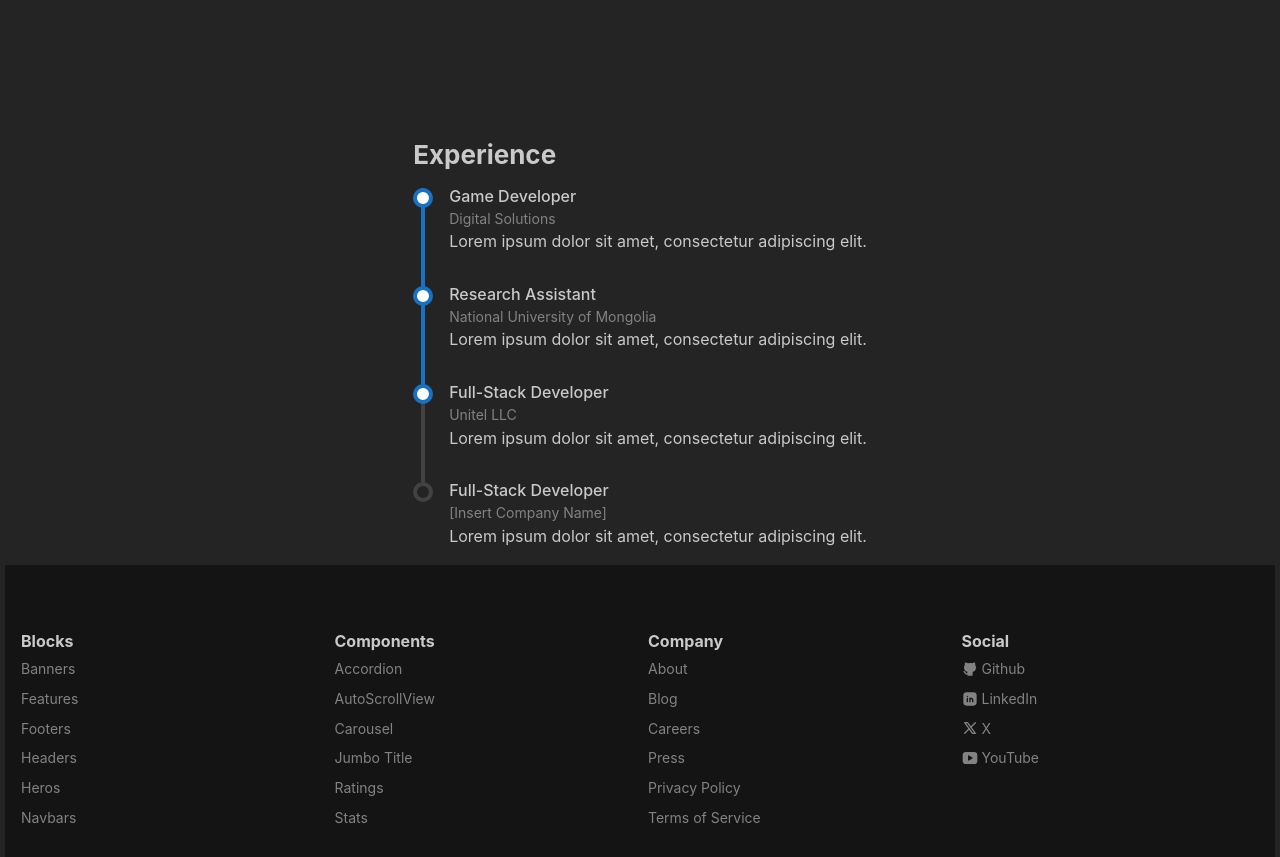
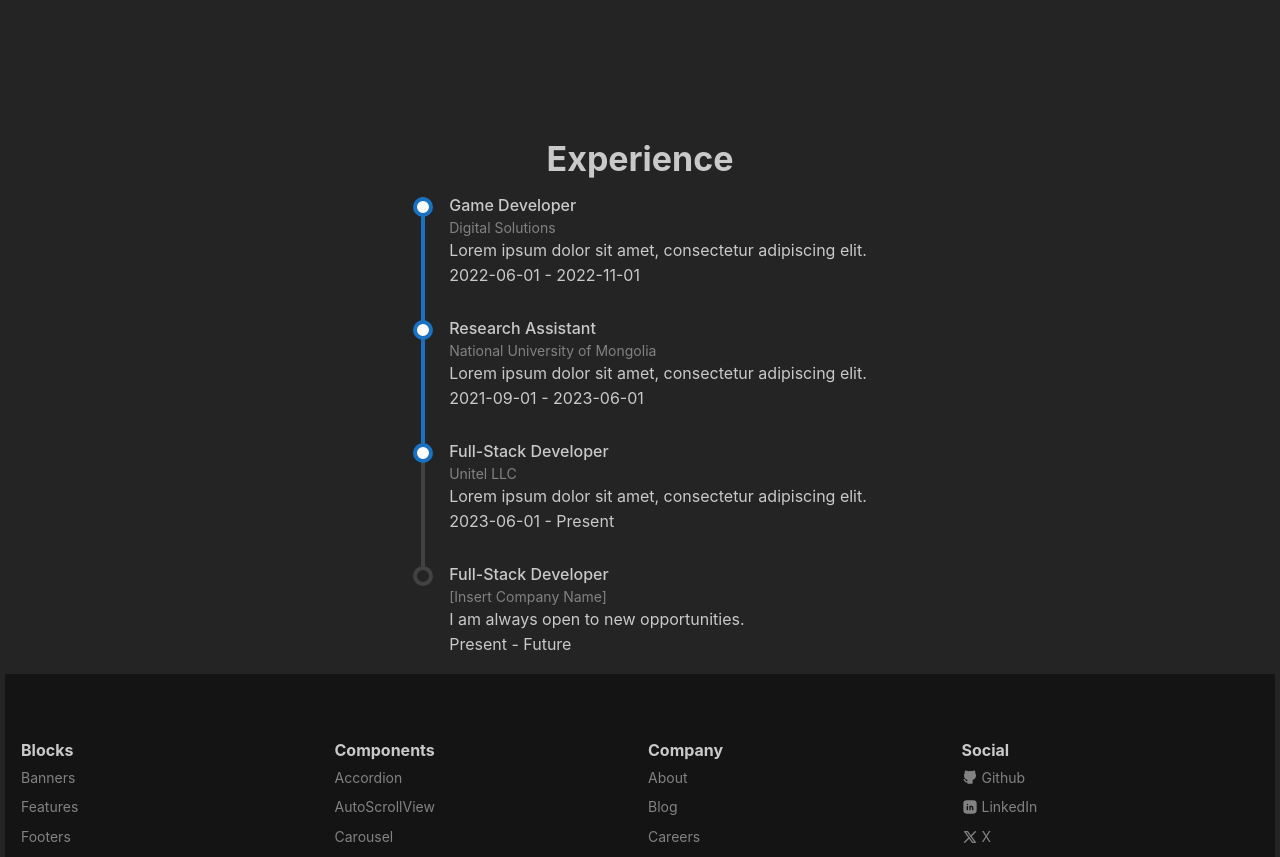
Before and after one commit to khosbilegt/portfolio-web, a React (Vite) app: page / in a window 1280 px wide. Shown: the part 680-1537 px from the top of the page. Built offline with nearby package versions, Linux system fonts and the light colour scheme.

Commit message:
abstracted home card

```diff
--- a/src/components/Footer.tsx
+++ b/src/components/Footer.tsx
@@ -34,14 +34,14 @@ type LinkGroupItem = {
 const LinkGroup = ({ title, links }: LinkGroupItem) => (
   <Box>
     <Text fw="bold">{title}</Text>
-    {links.map((link) => (
+    {links.map((link, index) => (
       <Anchor
         c="dimmed"
         className={classes.link}
         display="block"
         fz="sm"
         href={link.href}
-        key={link.href}
+        key={index}
         py={4}
         underline="never"
       >
--- a/src/features/home/components/Experience.tsx
+++ b/src/features/home/components/Experience.tsx
@@ -1,4 +1,4 @@
-import { Stack, Timeline, Title, Text } from "@mantine/core";
+import { Timeline, Text } from "@mantine/core";
 
 const experiences = [
   {
@@ -27,14 +27,12 @@ const experiences = [
     company: "[Insert Company Name]",
     start_date: "Present",
     end_date: "Future",
-    description: "Lorem ipsum dolor sit amet, consectetur adipiscing elit.",
+    description: "I am always open to new opportunities.",
   },
 ];
 
 function Experience() {
   return (
-    <Stack>
-      <Title order={2}>Experience</Title>
     <Timeline active={experiences?.length - 2}>
       {experiences.map((experience) => (
         <Timeline.Item key={experience.company} title={experience.title}>
@@ -42,10 +40,12 @@ function Experience() {
             {experience.company}
           </Text>
           <Text>{experience.description}</Text>
+          <Text>
+            {experience.start_date} - {experience.end_date}
+          </Text>
         </Timeline.Item>
       ))}
     </Timeline>
-    </Stack>
   );
 }
 
--- /dev/null
+++ b/src/features/home/components/HomeCard.tsx
@@ -0,0 +1,26 @@
+import { Stack, Title } from "@mantine/core";
+import { motion } from "motion/react";
+
+function HomeCard({
+  title,
+  children,
+}: {
+  title: string;
+  children: React.ReactNode;
+}) {
+  return (
+    <motion.div
+      initial={{ opacity: 0.0, y: 40 }}
+      whileInView={{ opacity: 1, y: 0 }}
+      transition={{ duration: 0.8, delay: 0.2, ease: "easeInOut" }}
+      viewport={{ once: true }}
+    >
+      <Stack gap={"md"} align="center">
+        <Title>{title}</Title>
+        {children}
+      </Stack>
+    </motion.div>
+  );
+}
+
+export default HomeCard;
--- a/src/features/home/pages/Home.tsx
+++ b/src/features/home/pages/Home.tsx
@@ -1,14 +1,13 @@
-import { Flex, Stack } from "@mantine/core";
+import { Stack } from "@mantine/core";
 import { Hero } from "../components/Hero";
 import Experience from "../components/Experience";
+import HomeCard from "../components/HomeCard";
 
 function Home() {
   return (
     <Stack>
       <Hero />
-      <Flex justify={"center"}>
-        <Experience />
-      </Flex>
+      <HomeCard title="Experience" children={<Experience />} />
     </Stack>
   );
 }
--- a/src/features/playground/Playground.tsx
+++ /dev/null
@@ -1,5 +0,0 @@
-function Playground() {
-  return <div>Playground</div>;
-}
-
-export default Playground;
```
Lines whose indentation alone changed are shown as unchanged.
